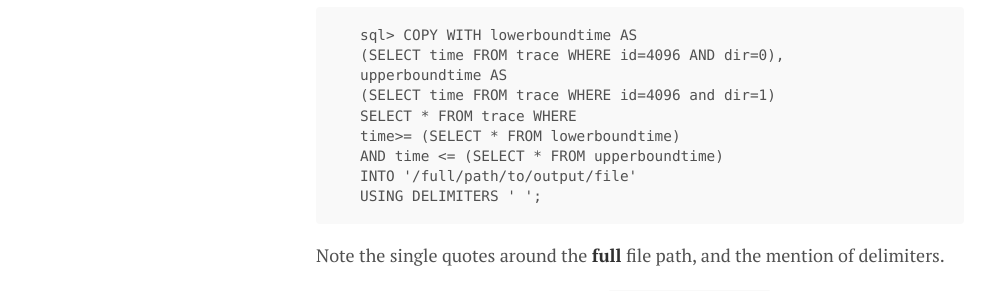
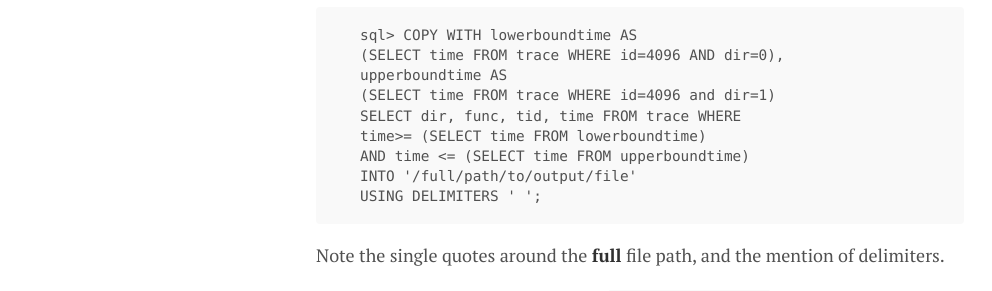
Before and after one commit to dinamite-toolkit/dinamite-toolkit.github.io, a Jekyll site: the page built from _posts/2017-03-10-time-squared-with-files.md, in a window 1280 px wide. Shown: the part 680-971 px from the top of the page, without its empty margins (0-992 px from the left). Built offline with Jekyll 4.4.1, drawn with Linux system fonts in a browser that asks for light colours.

Commit message:
Fix error in query

````diff
--- a/_posts/2017-03-10-time-squared-with-files.md
+++ b/_posts/2017-03-10-time-squared-with-files.md
@@ -29,9 +29,9 @@ concurrent with the outlier function invocation to a file, like so:
    (SELECT time FROM trace WHERE id=4096 AND dir=0),
    upperboundtime AS
    (SELECT time FROM trace WHERE id=4096 and dir=1)
-   SELECT * FROM trace WHERE
-   time>= (SELECT * FROM lowerboundtime)
-   AND time <= (SELECT * FROM upperboundtime)
+   SELECT dir, func, tid, time FROM trace WHERE
+   time>= (SELECT time FROM lowerboundtime)
+   AND time <= (SELECT time FROM upperboundtime)
    INTO '/full/path/to/output/file'
    USING DELIMITERS ' ';
    ```
````
